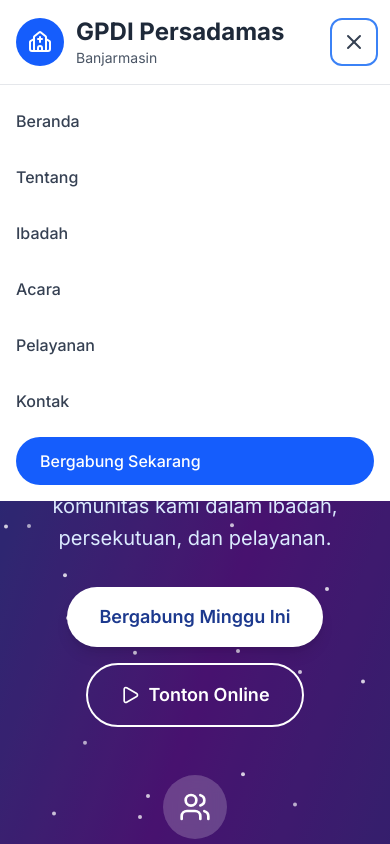
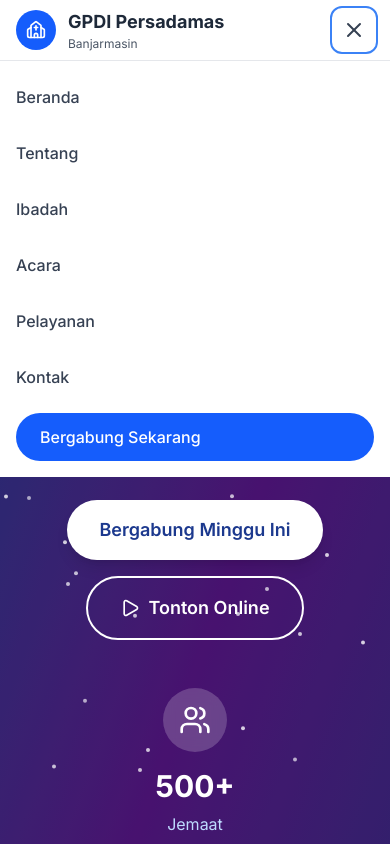
Before and after one commit to TheophilusAE/GPDI-3, a Next.js app: page / in a window 390 px wide. Both pictures are taken after a click on the button 354 px from the left and 42 px from the top of the page. Shown: the top 844 px of the page. Built offline with nearby package versions, Linux system fonts and the light colour scheme.

Commit message:
Removing 1 Element From Beranda

```diff
--- a/src/components/Header.tsx
+++ b/src/components/Header.tsx
@@ -36,18 +36,18 @@
             : 'bg-white/95 backdrop-blur-sm'
         }`}
       >
-        <div className="container mx-auto px-4 py-4">
-          <div className="flex justify-between items-center">
+        <div className="container mx-auto px-4 py-2 sm:py-4">
+          <div className="flex justify-between items-center space-x-2 sm:space-x-4">
             {/* Logo */}
             <div className="flex items-center space-x-3">
-              <div className="w-12 h-12 bg-blue-600 rounded-full flex items-center justify-center">
-                <Church className="w-6 h-6 text-white" />
+              <div className="w-10 h-10 sm:w-12 sm:h-12 bg-blue-600 rounded-full flex items-center justify-center">
+                <Church className="w-5 h-5 sm:w-6 sm:h-6 text-white" />
               </div>
               <div>
-                <h1 className="text-2xl font-bold text-gray-800">
+                <h1 className="text-lg sm:text-2xl font-bold text-gray-800">
                   GPDI Persadamas
                 </h1>
-                <p className="text-sm text-gray-600">Banjarmasin</p>
+                <p className="text-xs sm:text-sm text-gray-600">Banjarmasin</p>
               </div>
             </div>
 
--- a/src/components/HeroSection.tsx
+++ b/src/components/HeroSection.tsx
@@ -46,14 +46,14 @@
 
 export default function HeroSection() {
   return (
-    <section className="relative min-h-screen flex items-center justify-center overflow-hidden bg-gradient-to-br from-blue-900 via-purple-900 to-indigo-900">
+    <section className="relative min-h-screen flex items-center justify-center overflow-hidden bg-gradient-to-br from-blue-900 via-purple-900 to-indigo-900 pt-16 sm:pt-20">
       {/* Background Elements */}
       <div className="absolute inset-0">
         <div className="absolute inset-0 bg-black/20"></div>
         <BackgroundParticles />
       </div>
 
-      <div className="container mx-auto px-4 text-center relative z-10">
+      <div className="container mx-auto px-4 py-8 sm:py-12 text-center relative z-10">
         <motion.div
           initial={{ opacity: 0, y: 50 }}
           animate={{ opacity: 1, y: 0 }}
@@ -64,7 +64,7 @@
             initial={{ opacity: 0, y: 30 }}
             animate={{ opacity: 1, y: 0 }}
             transition={{ delay: 0.2, duration: 0.8 }}
-            className="text-5xl md:text-7xl font-bold text-white mb-6 leading-tight"
+            className="text-4xl sm:text-5xl md:text-7xl font-bold text-white mb-4 sm:mb-6 leading-tight"
           >
             Selamat Datang di
             <span className="block text-transparent bg-clip-text bg-gradient-to-r from-blue-400 to-purple-400">
@@ -76,7 +76,7 @@
             initial={{ opacity: 0, y: 30 }}
             animate={{ opacity: 1, y: 0 }}
             transition={{ delay: 0.4, duration: 0.8 }}
-            className="text-xl md:text-2xl text-blue-100 mb-8 leading-relaxed"
+            className="text-lg sm:text-xl md:text-2xl text-blue-100 mb-6 sm:mb-8 leading-relaxed px-2 sm:px-4"
           >
             Tempat di mana iman bertumbuh, harapan berkembang, dan kasih melimpah.
             Bergabunglah dengan komunitas kami dalam ibadah, persekutuan, dan pelayanan.
@@ -111,7 +111,7 @@
             initial={{ opacity: 0, y: 30 }}
             animate={{ opacity: 1, y: 0 }}
             transition={{ delay: 0.8, duration: 0.8 }}
-            className="grid grid-cols-1 md:grid-cols-3 gap-8 max-w-3xl mx-auto"
+            className="grid grid-cols-1 sm:grid-cols-3 gap-6 sm:gap-8 max-w-3xl mx-auto mt-8 sm:mt-12"
           >
             {[
               { icon: Users, number: '500+', label: 'Jemaat' },
@@ -136,25 +136,6 @@
         </motion.div>
       </div>
 
-      {/* Scroll Indicator */}
-      <motion.div
-        initial={{ opacity: 0 }}
-        animate={{ opacity: 1 }}
-        transition={{ delay: 1.5, duration: 0.5 }}
-        className="absolute bottom-8 left-1/2 transform -translate-x-1/2"
-      >
-        <motion.div
-          animate={{ y: [0, 10, 0] }}
-          transition={{ duration: 2, repeat: Infinity }}
-          className="w-6 h-10 border-2 border-white rounded-full flex justify-center"
-        >
-          <motion.div
-            animate={{ y: [0, 12, 0] }}
-            transition={{ duration: 2, repeat: Infinity }}
-            className="w-1 h-3 bg-white rounded-full mt-2"
-          />
-        </motion.div>
-      </motion.div>
     </section>
   );
 }
--- a/src/components/TestimonialsSection.tsx
+++ b/src/components/TestimonialsSection.tsx
@@ -51,24 +51,24 @@
 
   return (
     <section className="py-20 bg-gray-50">
-      <div className="container mx-auto px-4">
+      <div className="container mx-auto px-4 sm:px-6 lg:px-8">
         <motion.div
           initial={{ opacity: 0, y: 30 }}
           whileInView={{ opacity: 1, y: 0 }}
           transition={{ duration: 0.6 }}
           viewport={{ once: true }}
-          className="text-center mb-16"
+          className="text-center mb-12 md:mb-16"
         >
-          <h2 className="text-4xl md:text-5xl font-bold text-gray-800 mb-6">
+          <h2 className="text-3xl sm:text-4xl md:text-5xl font-bold text-gray-800 mb-4 md:mb-6">
             Kata Mereka Tentang Kami
           </h2>
-          <p className="text-xl text-gray-600 max-w-3xl mx-auto leading-relaxed">
+          <p className="text-lg sm:text-xl text-gray-600 max-w-3xl mx-auto leading-relaxed px-4 sm:px-0">
             Dengarkan dari hati keluarga gereja kami tentang pengalaman mereka
             dan dampak GPDI Persadamas dalam kehidupan mereka.
           </p>
         </motion.div>
 
-        <div className="grid grid-cols-1 md:grid-cols-2 lg:grid-cols-3 gap-8">
+        <div className="grid grid-cols-1 sm:grid-cols-2 lg:grid-cols-3 gap-4 sm:gap-6 lg:gap-8">
           {testimonials.map((testimonial, index) => (
             <motion.div
               key={testimonial.name}
@@ -77,7 +77,7 @@
               transition={{ duration: 0.6, delay: index * 0.1 }}
               viewport={{ once: true }}
               whileHover={{ y: -5 }}
-              className="bg-white rounded-2xl p-6 shadow-lg hover:shadow-xl transition-shadow duration-300 relative"
+              className="bg-white rounded-xl sm:rounded-2xl p-4 sm:p-6 shadow-lg hover:shadow-xl transition-shadow duration-300 relative"
             >
               {/* Quote Icon */}
               <div className="absolute top-4 right-4 text-blue-100">
@@ -118,11 +118,11 @@
           viewport={{ once: true }}
           className="text-center mt-16"
         >
-          <div className="bg-white rounded-2xl p-8 shadow-lg max-w-2xl mx-auto">
-            <h3 className="text-2xl font-bold text-gray-800 mb-4">
+          <div className="bg-white rounded-xl sm:rounded-2xl p-6 sm:p-8 shadow-lg max-w-2xl mx-auto">
+            <h3 className="text-xl sm:text-2xl font-bold text-gray-800 mb-3 sm:mb-4">
               Siap Berbagi Cerita Anda?
             </h3>
-            <p className="text-gray-600 mb-6">
+            <p className="text-sm sm:text-base text-gray-600 mb-4 sm:mb-6">
               Bergabunglah dengan komunitas kami dan jadilah bagian dari keluarga yang saling mendukung,
               memberi semangat, dan bertumbuh bersama dalam iman.
             </p>
```
